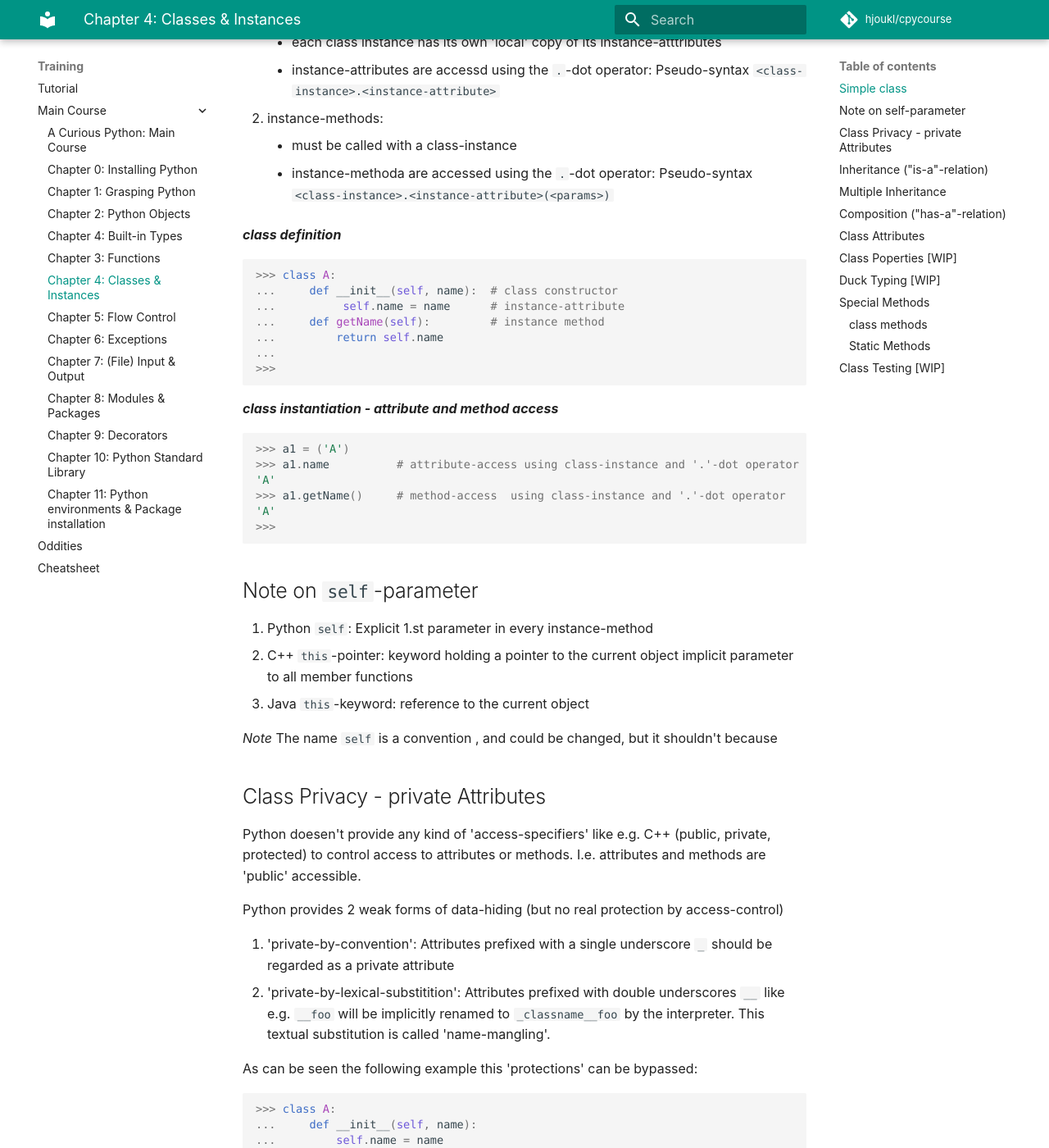
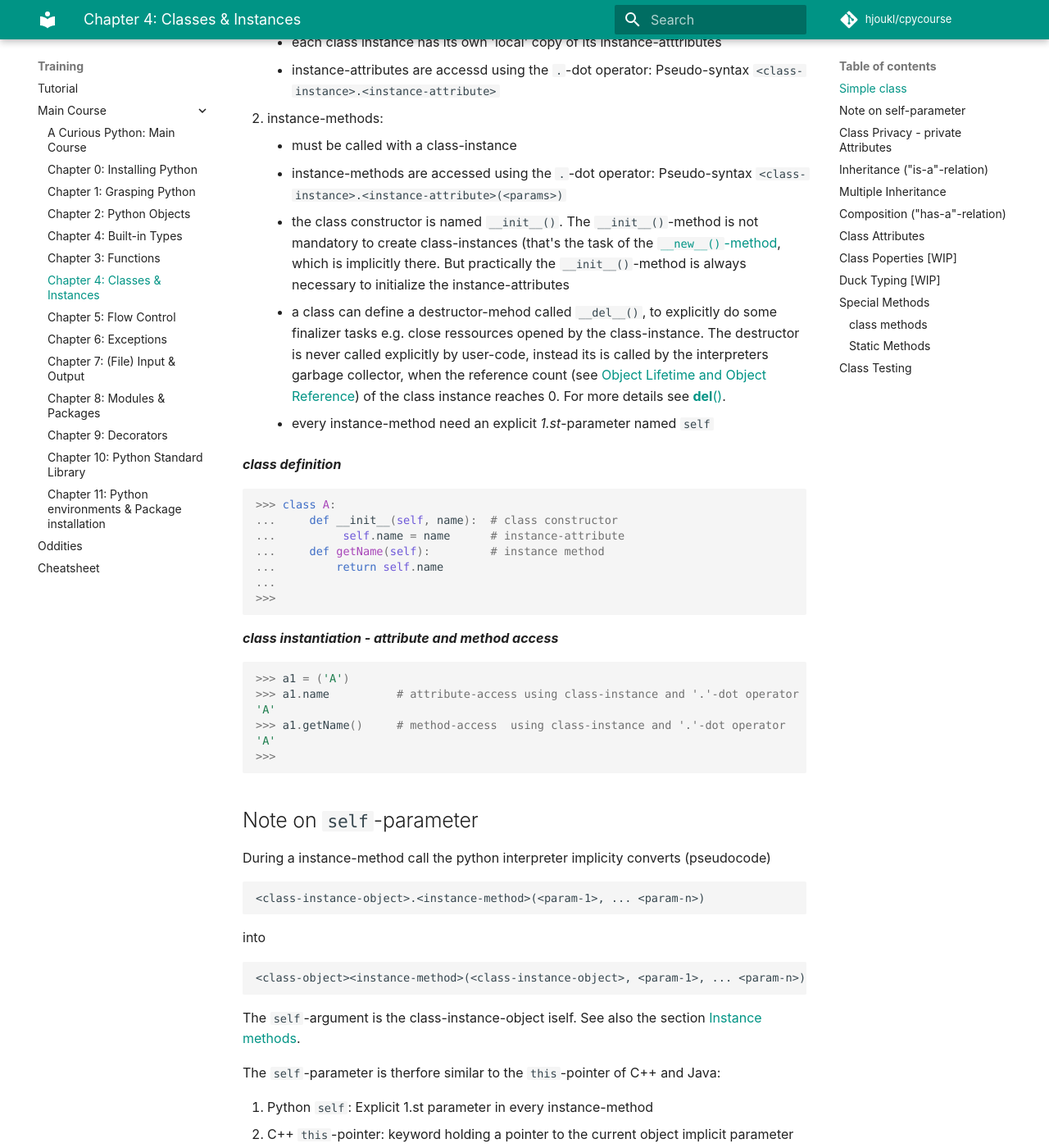
Before and after one commit to rkluger68/cpycourse, an MkDocs documentation site: the page built from docs/training/main-course/classes-instances.md, in a window 1280 px wide and 1400 px high, scrolled down 534 px. Shown: the whole window at 82% size. Built offline with MkDocs 1.6.1 and Material for MkDocs 9.7.7, drawn with Linux system fonts in a browser that asks for light colours; comment, search, counter and statistics services are not loaded; some of the changed text lies outside the part shown.

Commit message:
Update classes-instances.md
netx steps

````diff
--- a/docs/training/main-course/classes-instances.md
+++ b/docs/training/main-course/classes-instances.md
@@ -11,7 +11,10 @@ Simple classe typically have instance-attributes and instance-methods.
     - instance-attributes are accessd using the `.`-dot operator:  Pseudo-syntax `<class-instance>.<instance-attribute>`
 2. instance-methods:
     - must be called with a class-instance
-    - instance-methoda are accessed using the `.`-dot operator: Pseudo-syntax `<class-instance>.<instance-attribute>(<params>)`
+    - instance-methods are accessed using the `.`-dot operator: Pseudo-syntax `<class-instance>.<instance-attribute>(<params>)`
+    - the class constructor is named `__init__()`. The `__init__()`-method is not mandatory to create class-instances (that's the task of the [`__new__()`-method](https://docs.python.org/3/reference/datamodel.html?highlight=__init#object.__new__), which is implicitly there. But practically the `__init__()`-method is always necessary to initialize the instance-attributes
+    - a class can define a destructor-mehod called `__del__()`, to explicitly do some finalizer tasks e.g. close ressources opened by the class-instance. The destructor is never called explicitly by user-code, instead its is called by the interpreters garbage collector, when the reference count (see [Object Lifetime and Object Reference](objects.md)) of the class instance reaches 0. For more details see [__del__()](https://docs.python.org/3/reference/datamodel.html?highlight=__del#object.__del__).
+    - every instance-method need an explicit *1.st*-parameter named `self`
 
 ***class definition***
 
@@ -38,7 +41,17 @@ Simple classe typically have instance-attributes and instance-methods.
 
 ## Note on `self`-parameter
 
+During a instance-method call the python interpreter implicity converts (pseudocode)
 
+    <class-instance-object>.<instance-method>(<param-1>, ... <param-n>)
+
+into
+
+    <class-object><instance-method>(<class-instance-object>, <param-1>, ... <param-n>)
+
+The `self`-argument is the class-instance-object iself. See also the section [Instance methods](https://docs.python.org/3/reference/datamodel.html?highlight=__del#the-standard-type-hierarchy).
+
+The `self`-parameter is therfore similar to the `this`-pointer of C++ and Java:
 
 1. Python `self`: Explicit 1.st parameter in every instance-method
 2. C++ `this`-pointer: keyword holding a pointer to the current object implicit parameter to all member functions
@@ -187,7 +200,7 @@ Python also support multiple inheritance
 ```
 
 *Note*
-The `dir(<object>`)- builin function list all names of the given object
+The `dir(<object>`)- builin function list all names in the namespace of the given object
 
 ## Composition ("has-a"-relation)
 
@@ -334,7 +347,11 @@ usage
 
 ## Duck Typing [WIP]
 
-Pythons polymorphism
+Statically typed languages like C++ use virtual function for runtime polymorphism. Derived classes therefore override base-class functions retaining their signature. When base-class objects which held a derived class reference call their base-class function the runtime will virtual dispatch the derived-class function.
+This allows programing on a abstract base-class level. But this is only possible with class-objects inheritance
+Pythons polymorphism is based on 'duck typing'.
+
+This enable more architecural freedom on the program/class-design, because class-hierarchies can be breaked down and allow lmore loosely couped
 
 Virtual functions
 
@@ -393,9 +410,9 @@ this is a staticmethod
 
 Python `@staticmethods` are the correspondents to C++ and Java staticmethods, see the Python docs for [`classmethod`](https://docs.python.org/3/library/functions.html#classmethod)
 
-## Class Testing [WIP]
+## Class Testing
 
-Python provides 2 builtin-function for test on class-instance-types
+Python provides 2 builtin-function to identify/test of the membership on class-instance-types
 
 1. `types()`: Identifies the class of the class-instance
 2. `isinstance()`: Testing the
@@ -416,15 +433,11 @@ Python provides 2 builtin-function for test on class-instance-types
 <class '__main__.B'>
 >>> type(c)
 <class '__main__.C'>
->>> isinstance(a, A))
-  File "<stdin>", line 1
-    isinstance(a, A))
-                    ^
-SyntaxError: invalid syntax
 >>> isinstance(a, A)
 True
->>> isinstance(b, A)
+>>> isinstance(b, A)          # check along the inheritance-hierarchy
 True
-
+>>> isinstance(c, B)
+False
 
 ```
````
